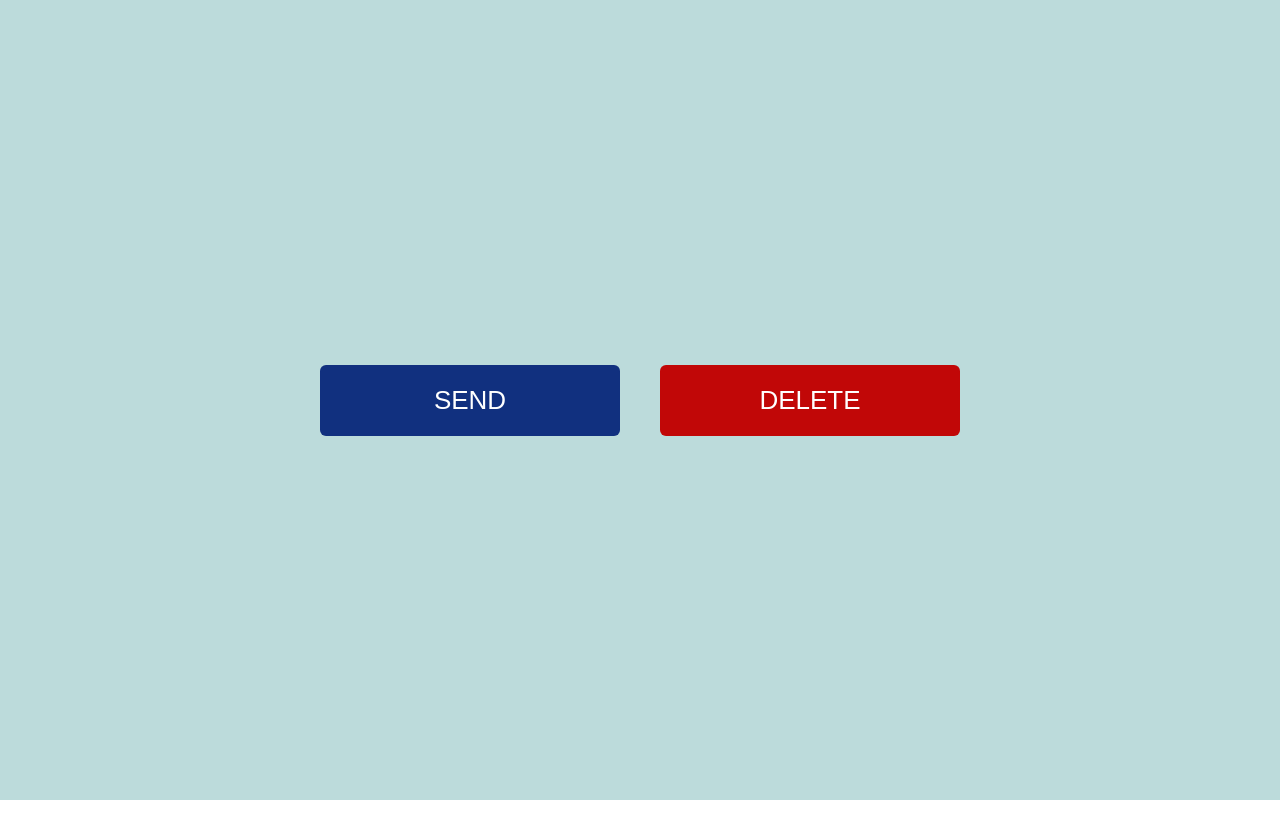
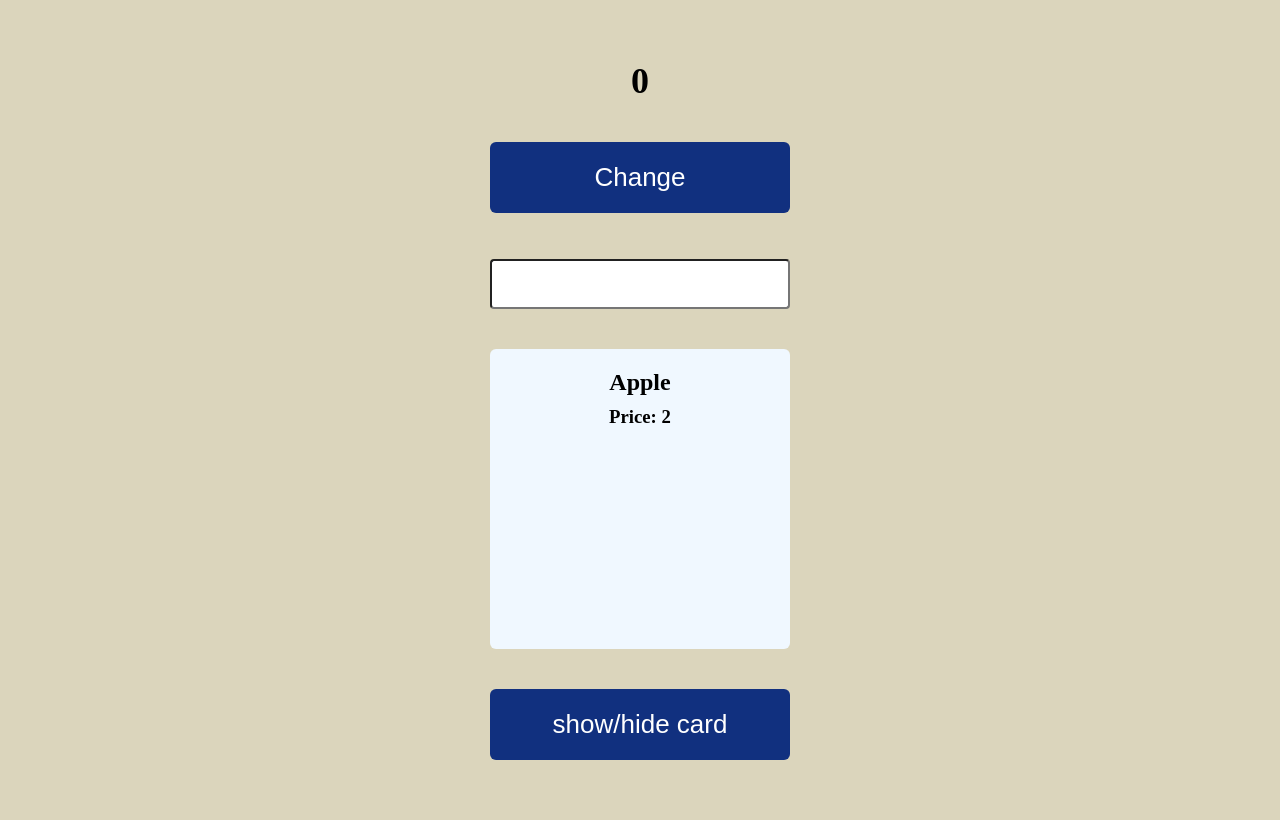
Before and after one commit to OliinykOlha/55_react_ts, a React (Vite) app: page / in a window 1280 px wide. Built offline with nearby package versions, Linux system fonts and the light colour scheme.

Commit message:
added lesson 11, useRef

```diff
--- a/src/App.tsx
+++ b/src/App.tsx
@@ -10,14 +10,14 @@
 // import Lesson06 from "./lessons/Lesson06/Lesson06"
 // import Lesson09 from "./lessons/Lesson09/Lesson09"
 // import Lesson10 from "./lessons/Lesson10/Lesson10"
-
+import Lesson11 from "./lessons/Lesson11/Lesson11"
 
 //Homeworks imports
 // import Homework06 from "./homeworks/Homework06/Homework06"
 // import Homework07 from "./homeworks/Homework07/Homework07"
 // import Homework08 from "./homeworks/Homework08/Homework08"
 // import Homework09 from "./homeworks/Homework09/Homework09"
-import HomeWork10 from "./homeworks/HomeWork10/HomeWork10"
+// import HomeWork10 from "./homeworks/HomeWork10/HomeWork10"
 
 
 //Consultations imports
@@ -39,7 +39,8 @@
       {/* <Lesson09 /> */}
       {/* <Homework09 /> */}
       {/* <Lesson10 /> */}
-      <HomeWork10 />
+      {/* <HomeWork10 /> */}
+      <Lesson11 />
       </>
 
   )
--- a/src/components/Product/ProductCard.tsx
+++ b/src/components/Product/ProductCard.tsx
@@ -1,8 +1,17 @@
+import { useEffect } from 'react';
 import './styles.css';
 import { ProductCardProps } from "./types";
 
 
-function ProductCard ({name, price} : ProductCardProps) {
+function Product ({name, price} : ProductCardProps) {
+    // Unmounting
+useEffect(() => {
+    return () => {
+        console.log('Component will unmount');
+
+    }
+}, [])
+
     return (
         <div className="product-card-container">
         <h2>{name}</h2>
@@ -12,4 +21,4 @@
 }
 
 
-export default ProductCard;
+export default Product;
--- /dev/null
+++ b/src/lessons/Lesson11/Lesson11.tsx
@@ -0,0 +1,67 @@
+import { ChangeEvent, useEffect, useState } from "react";
+import Button from "../../components/Button/Button";
+import { Lesson11Container, Result } from "./styles";
+import Input from "../../components/Input/Input";
+import Product from "../../components/Product/ProductCard";
+
+function Lesson11() {
+    // стейт для хранения значения count
+  const [count, setCount] = useState<number>(0);
+  // стейт для отслеживания рендера
+  const [isFirstRender, setIsFirstRender] = useState<boolean>(true);
+  // стейт для контроля поля
+  const [exampleValue, setExampleValue] = useState<string>("");
+  // стейт для переключения видимости  карточки
+  const [showCard, setShowCard] = useState<boolean>(true);
+  // let count = 0;
+
+    const showHideCard = () => {
+    setShowCard((prevValue) => !prevValue)
+  }
+
+  const changeExampleValue = (event: ChangeEvent<HTMLInputElement>) => {
+    setExampleValue(event.target.value);
+  };
+
+  //Mounting - пример использования useEffect, для выполнение действия при
+  // первом рендере компонента
+  //  useEffect(()=>{
+  //     console.log('Mounting(first render)');
+  //  }, [])
+  useEffect(() => {
+    setIsFirstRender(false);
+  }, []);
+  //Mounting - пример использования useEffect, для выполнение действия при
+  // изменении компонента
+  useEffect(() => {
+    if (!isFirstRender) {
+      console.log("(change state count)");
+    }
+  }, [count]);
+
+  useEffect(() => {
+    console.log("input value changed");
+  }, [exampleValue]);
+
+
+
+  return (
+    <Lesson11Container>
+      <Result>{count}</Result>
+      <Button
+        name="Change"
+        onClick={() => {
+          setCount(10);
+        }}
+      />
+      <Input
+        name="example"
+        value={exampleValue}
+        onChange={changeExampleValue}
+      />
+     {showCard && <Product name="Apple" price={2} />}
+      <Button name="show/hide card" onClick={showHideCard} />
+    </Lesson11Container>
+  );
+}
+export default Lesson11;
--- /dev/null
+++ b/src/lessons/Lesson11/styles.ts
@@ -0,0 +1,16 @@
+import styled from "@emotion/styled";
+export const Lesson11Container = styled.div`
+  display: flex;
+  flex-direction: column;
+  align-items: center;
+  gap: 40px;
+  flex: 1;
+  padding: 60px;
+  background-color: rgb(219, 213, 188);
+`;
+
+
+export const Result = styled.div`
+font-size: 36px;
+font-weight: bold;
+`
```
